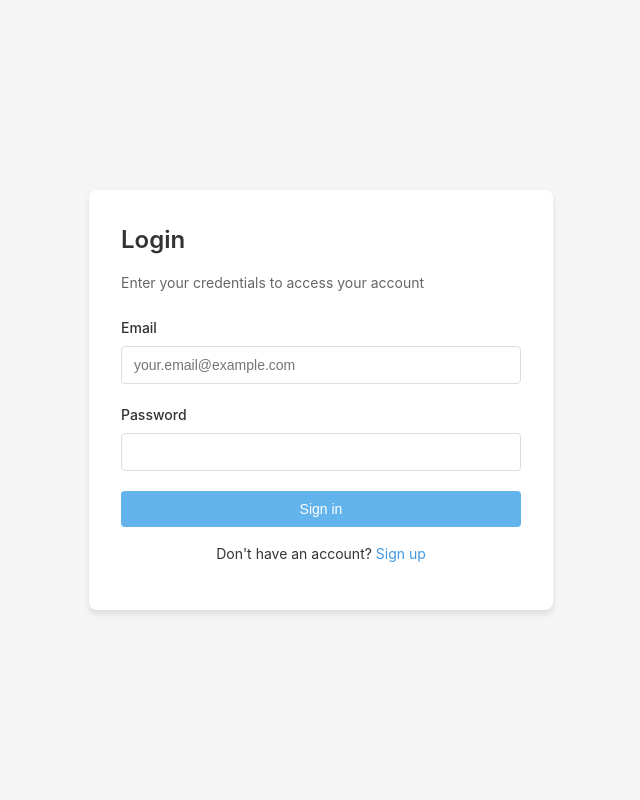
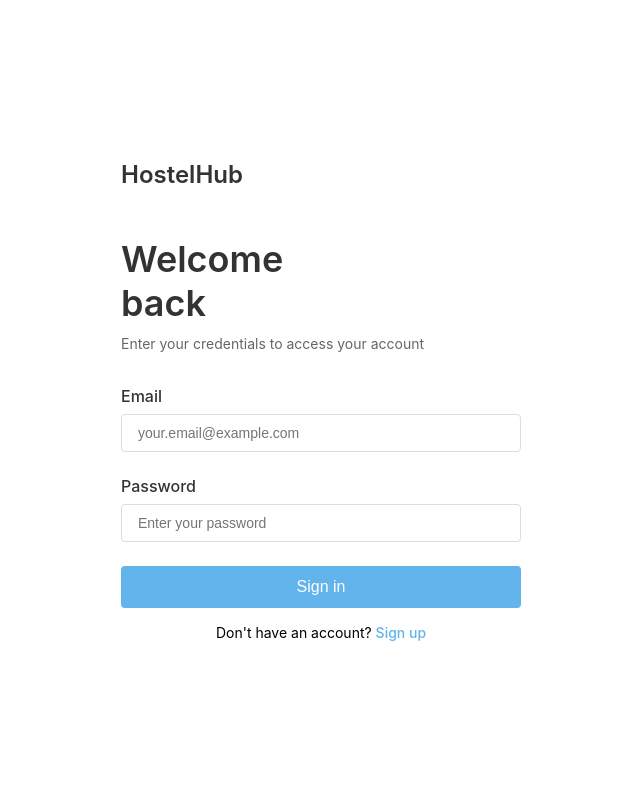
Before and after one commit to BenjaminLawani/hms, a FastAPI app: page /auth/login in a window 1280 px wide. Shown: the whole page, without its empty margins (319-959 px from the left). Run offline with FastAPI, Linux system fonts and the light colour scheme.

Commit message:
Aesthetic

```diff
--- a/templates/login.html
+++ b/templates/login.html
@@ -3,148 +3,124 @@
 <head>
     <meta charset="UTF-8">
     <meta name="viewport" content="width=device-width, initial-scale=1.0">
-    <title>Login</title>
+    <title>HostelHub - Login</title>
     <style>
-        /* Base Styles */
         body {
             font-family: -apple-system, BlinkMacSystemFont, 'Segoe UI', Roboto, Oxygen, Ubuntu, Cantarell, 'Open Sans', 'Helvetica Neue', sans-serif;
+            display: flex;
+            justify-content: center;
+            align-items: center;
+            height: 100vh;
             margin: 0;
-            padding: 0;
-            background-color: #f5f5f5;
-            color: #333;
-            line-height: 1.5;
-            display: flex;
-            flex-direction: column;
-            min-height: 100vh;
+            background-color: white;
         }
-
-        .container {
-            display: flex;
-            flex-direction: column;
-            align-items: center;
-            justify-content: center;
-            flex: 1;
-            padding: 2rem;
-        }
-
-        /* Card */
-        .card {
-            background-color: white;
-            border-radius: 8px;
-            box-shadow: 0 4px 6px rgba(0, 0, 0, 0.1);
+        .login-container {
             width: 100%;
             max-width: 400px;
-            padding: 2rem;
+            padding: 20px;
         }
-
-        .card-header {
-            margin-bottom: 1.5rem;
+        h1 {
+            margin: 0;
+            font-size: 24px;
+            font-weight: 600;
+            color: #333;
+            margin-bottom: 48px;
         }
-
-        .card-title {
-            font-size: 1.5rem;
+        .welcome-section {
+            margin-bottom: 32px;
+        }
+        h2 {
+            margin: 0;
+            font-size: 36px;
             font-weight: 600;
-            margin: 0 0 0.5rem 0;
             color: #333;
         }
-
-        .card-description {
+        h2 span {
+            display: block;
+        }
+        p {
             color: #666;
-            font-size: 0.875rem;
+            margin: 8px 0 0;
+            font-size: 14px;
+            line-height: 1.5;
         }
-
-        /* Form */
         .form-group {
-            margin-bottom: 1.25rem;
+            margin-bottom: 24px;
         }
-
         label {
             display: block;
-            margin-bottom: 0.5rem;
+            margin-bottom: 8px;
+            color: #333;
             font-weight: 500;
-            font-size: 0.875rem;
         }
-
         input {
             width: 100%;
-            padding: 0.625rem 0.75rem;
+            padding: 10px 16px;
             border: 1px solid #ddd;
             border-radius: 4px;
-            font-size: 0.875rem;
+            font-size: 14px;
             box-sizing: border-box;
         }
-
         input:focus {
             outline: none;
-            border-color: #63B3ED;
-            box-shadow: 0 0 0 2px rgba(99, 179, 237, 0.25);
+            border-color: #66afe9;
+            box-shadow: 0 0 0 2px rgba(102, 175, 233, 0.25);
         }
-
-        /* Button */
         button {
             width: 100%;
-            padding: 0.625rem 1rem;
+            padding: 12px;
             background-color: #63B3ED;
             color: white;
             border: none;
             border-radius: 4px;
-            font-size: 0.875rem;
+            font-size: 16px;
             font-weight: 500;
             cursor: pointer;
-            transition: background-color 0.2s ease;
         }
-
         button:hover {
             background-color: #4299E1;
         }
-
         button:disabled {
             background-color: #A0AEC0;
             cursor: not-allowed;
         }
-
-        /* Error message */
-        .message {
-            padding: 0.75rem;
-            border-radius: 4px;
-            margin-bottom: 1rem;
-            font-size: 0.875rem;
-            width: 100%;
-        }
-
-        .error-message {
-            background-color: #FED7D7;
-            border: 1px solid #F56565;
-            color: #C53030;
-            display: none;
-        }
-
-        /* Link */
         .signup-link {
             text-align: center;
-            margin-top: 1rem;
-            font-size: 0.875rem;
+            margin-top: 16px;
+            font-size: 14px;
         }
-
         .signup-link a {
-            color: #4299E1;
+            color: #63B3ED;
             text-decoration: none;
+            font-weight: 500;
         }
-
         .signup-link a:hover {
             text-decoration: underline;
+        }
+        .error-message {
+            color: #e53e3e;
+            font-size: 14px;
+            margin-top: 8px;
+            margin-bottom: 16px;
+            padding: 10px;
+            background-color: #fff5f5;
+            border-radius: 4px;
+            display: none;
         }
     </style>
 </head>
 <body>
-    <div class="container">
-        <div class="card">
-            <div class="card-header">
-                <h1 class="card-title">Login</h1>
-                <p class="card-description">Enter your credentials to access your account</p>
+    <div class="login-container">
+        <h1>HostelHub</h1>
+        <div class="welcome-section">
+            <h2>
+                <span>Welcome</span>
+                <span>back</span>
+            </h2>
+            <p>Enter your credentials to access your account</p>
         </div>
 
-            <div id="error-message" class="message error-message"></div>
+        <div id="error-message" class="error-message"></div>
 
         <form id="login-form">
             <div class="form-group">
@@ -154,15 +130,14 @@
 
             <div class="form-group">
                 <label for="password">Password</label>
-                    <input type="password" id="password" name="password" required>
+                <input type="password" id="password" name="password" placeholder="Enter your password" required>
             </div>
 
             <button type="submit" id="login-button">Sign in</button>
         </form>
 
         <div class="signup-link">
-                <p>Don't have an account? <a href="/auth/get-started">Sign up</a></p>
-            </div>
+            Don't have an account? <a href="/auth/get-started">Sign up</a>
         </div>
     </div>
 
@@ -197,7 +172,7 @@
             errorMessage.style.display = 'none';
 
             try {
-                // Create form data for OAuth2 password flow
+                // Create form data for OAuth2
                 const formData = new FormData();
                 formData.append('username', email); // API expects username field for email
                 formData.append('password', password);
@@ -227,12 +202,8 @@
                     window.location.href = redirectUrl;
                 } else {
                     // If no redirect URL provided, use the dashboard redirect endpoint
-                    // This endpoint will check the user role and redirect accordingly
                     window.location.href = '/dashboard/redirect';
                 }
-                console.log([...response.headers.entries()]);
-                console.log("Redirect URL:", redirectUrl);
-
 
             } catch (error) {
                 // Show error message
```
Also changed, not shown: templates/student-dashboard.html (+61 -16 lines). Lines whose indentation alone changed are shown as unchanged.
